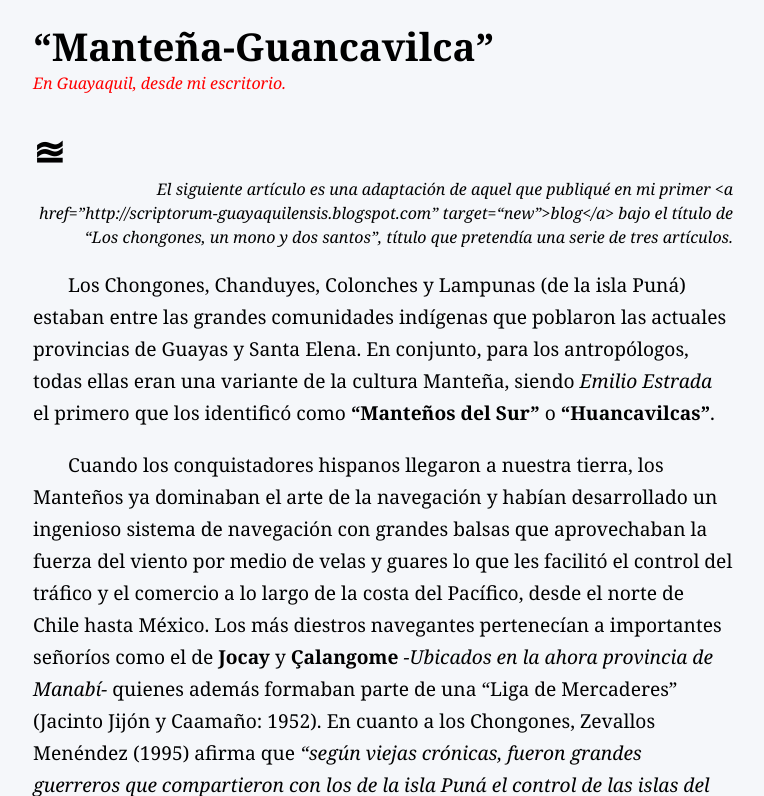
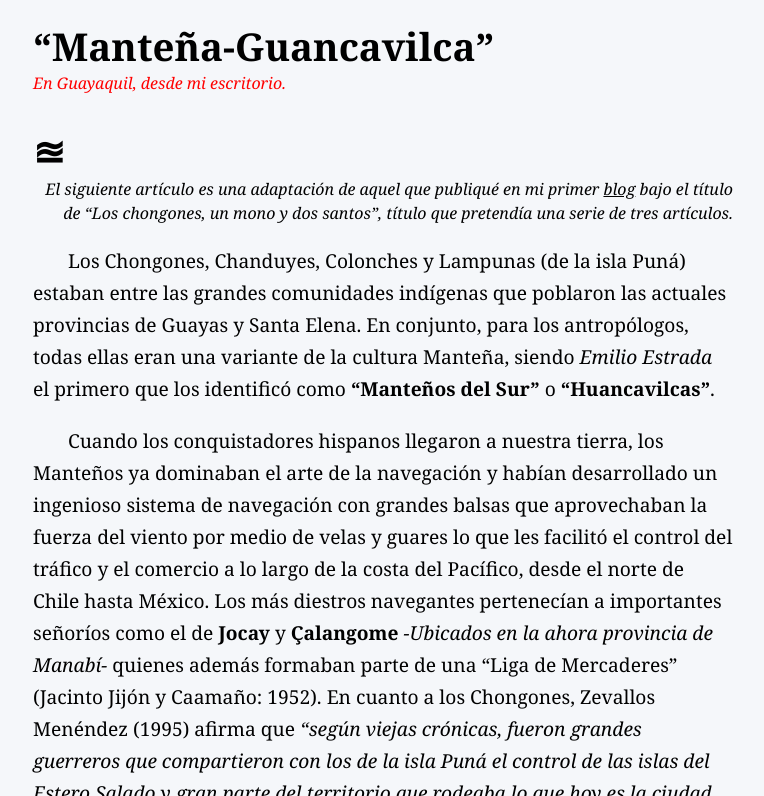
Before and after one commit to fernanz/fernanz.github.io, a Jekyll site: the page built from _posts/2015-04-07-manta2.md, in a window 1280 px wide and 900 px high, cut to the strip 104-900 px from the top of the window. Shown: the whole strip, without its empty margins (257-1021 px from the left). Built offline with Jekyll 4.4.1, drawn with Linux system fonts in a browser that asks for light colours; some web fonts are replaced; comment, search, counter and statistics services are not loaded; some of the changed lines change nothing that is shown.

Commit message:
another fix
bugs!

```diff
--- a/_posts/2015-04-07-manta2.md
+++ b/_posts/2015-04-07-manta2.md
@@ -8,7 +8,7 @@ location: Guayaquil, desde mi escritorio.
 ---
 
 <h2>&ape;</h2>
-<small>El siguiente artículo es una adaptación de aquel que publiqué en mi primer \<a href="http://scriptorum-guayaquilensis.blogspot.com" target=“new”\>blog\</a\> bajo el título de “Los chongones, un mono y dos santos”, título que pretendía una serie de tres artículos.</small>
+<small>El siguiente artículo es una adaptación de aquel que publiqué en mi primer [blog](http://scriptorum-guayaquilensis.blogspot.com) bajo el título de “Los chongones, un mono y dos santos”, título que pretendía una serie de tres artículos.</small>
 
 Los Chongones, Chanduyes, Colonches y Lampunas (de la isla Puná) estaban entre las grandes comunidades indígenas que poblaron las actuales provincias de Guayas y Santa Elena. En conjunto, para los antropólogos, todas ellas eran una variante de la cultura Manteña, siendo *Emilio Estrada* el primero que los identificó como **"Manteños del Sur"** o **"Huancavilcas"**.
 
```
